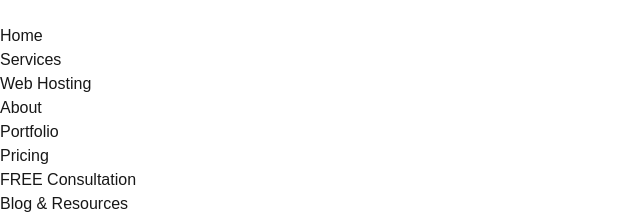
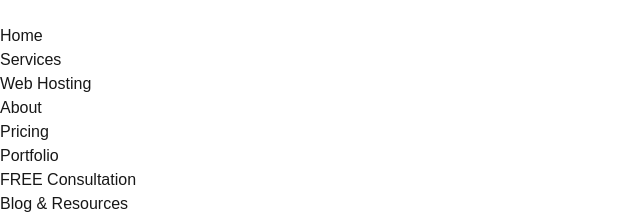
Before and after one commit to Astrve-Marketing-SEO/astrve, a Next.js app: page /blog in a window 1280 px wide. Shown: the part 1400-1618 px from the top of the page, without its empty margins (0-640 px from the left). Built offline with nearby package versions, Linux system fonts and the light colour scheme.

Commit message:
refactor(nav): reorder navigation items to improve menu flow
- Move Pricing before Portfolio in main navigation
- Improve navigation hierarchy for better user experience

```diff
--- a/src/components/Navbar.tsx
+++ b/src/components/Navbar.tsx
@@ -27,8 +27,8 @@ const navigation = [
   },
   { name: 'Web Hosting', href: '/hosting' },
   { name: 'About', href: '/about' },
+  { name: 'Pricing', href: '/pricing' },
   { name: 'Portfolio', href: '/portfolio' },
-  { name: 'Pricing', href: '/pricing' }
 ];
 
 export default function Navbar() {
```
